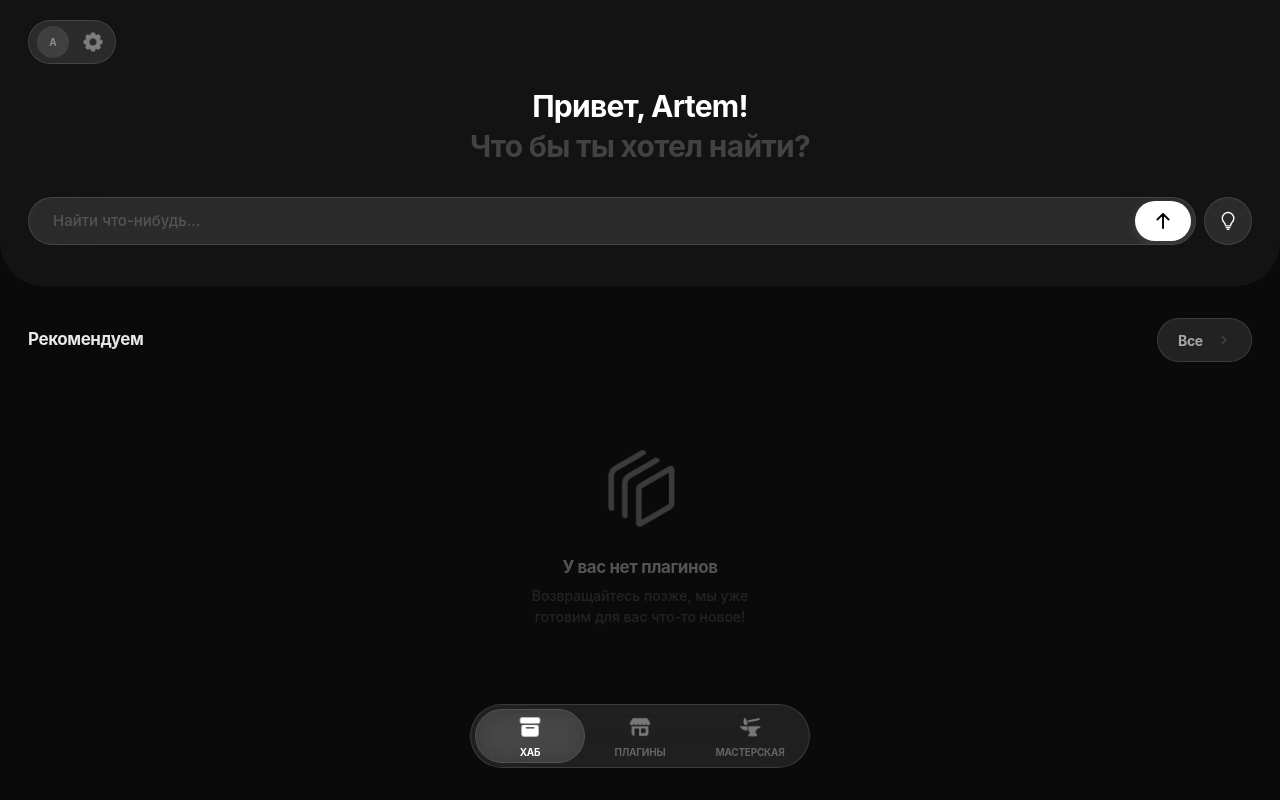
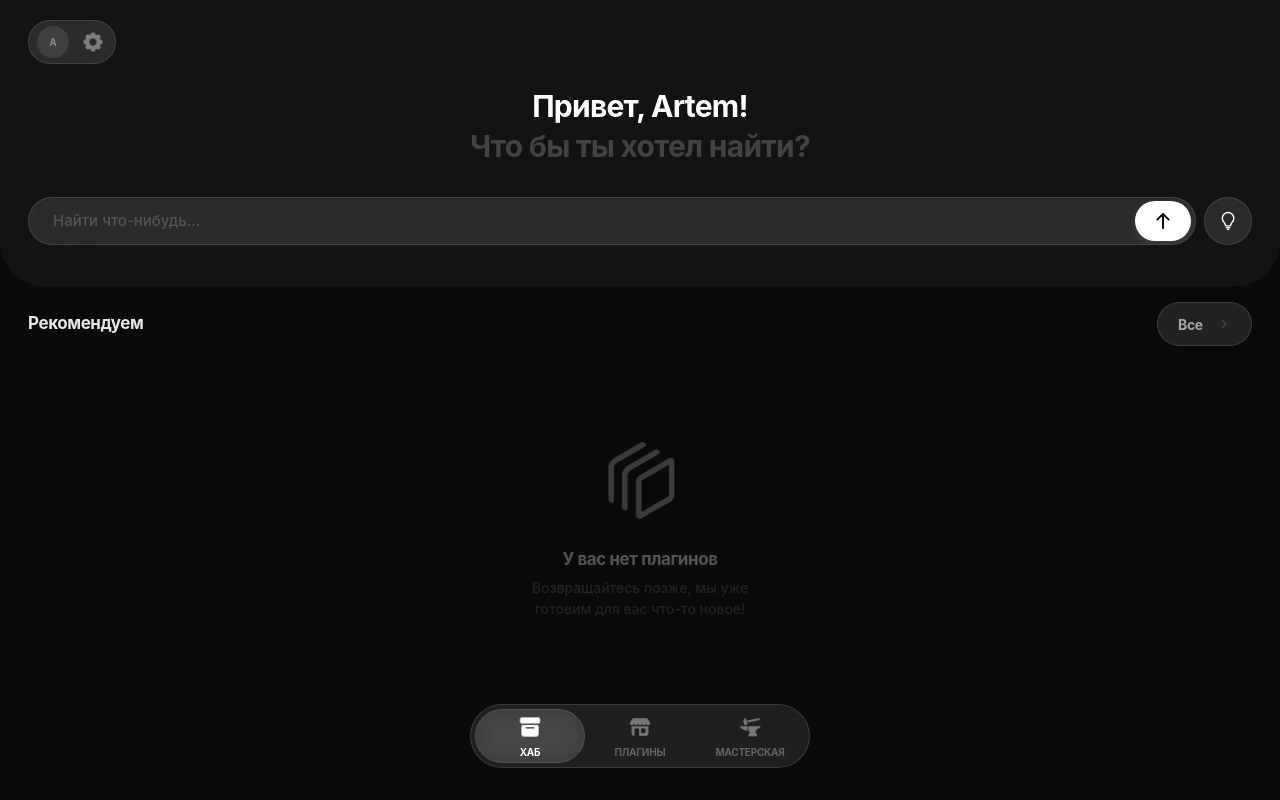
Before and after one commit to fugu70539/PluginBox, a Next.js app: page / in a window 1280 px wide. Built offline with nearby package versions, Linux system fonts and the light colour scheme.

Commit message:
Update Hub.tsx

```diff
--- a/src/components/views/Hub.tsx
+++ b/src/components/views/Hub.tsx
@@ -12,8 +12,6 @@ export default function Hub({ onSettings }: { onSettings: () => void }) {
   const [userPhoto, setUserPhoto] = useState<string | null>(null);
   const [activeFilter, setActiveFilter] = useState("Все");
   const [isFilterOpen, setIsFilterOpen] = useState(false);
-
-  // Состояние плагинов (пока пустой массив)
   const [plugins, setPlugins] = useState([]);
 
   useEffect(() => {
@@ -72,7 +70,8 @@ export default function Hub({ onSettings }: { onSettings: () => void }) {
         <SearchInput />
       </div>
 
-      <main className="px-7 pt-8 flex-1 flex flex-col">
+      {/* Изменили pt-8 на pt-4, чтобы поднять заголовок выше */}
+      <main className="px-7 pt-4 flex-1 flex flex-col">
         <div className="flex items-center justify-between mb-6 relative">
           <h3 className="text-[17px] font-bold text-white/90 tracking-tight">Рекомендуем</h3>
 
@@ -126,10 +125,9 @@ export default function Hub({ onSettings }: { onSettings: () => void }) {
           </div>
         </div>
 
-        {/* Условный рендеринг: плагины или Empty State */}
         {plugins.length > 0 ? (
           <div className="grid grid-cols-1 gap-4 pb-10">
-             {/* Список плагинов будет здесь */}
+             {/* Плагины */}
           </div>
         ) : (
           <EmptyHub />
```
